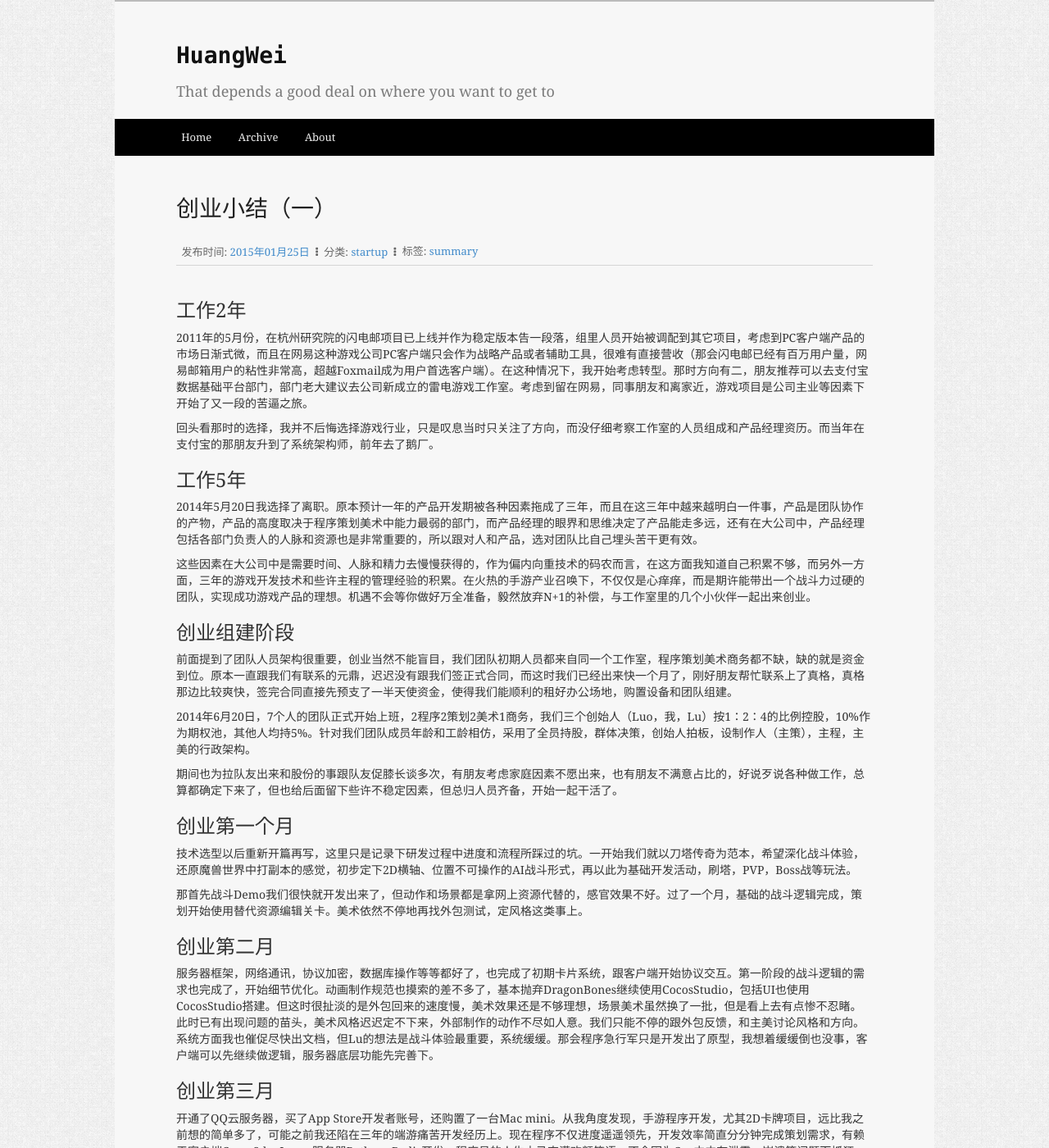
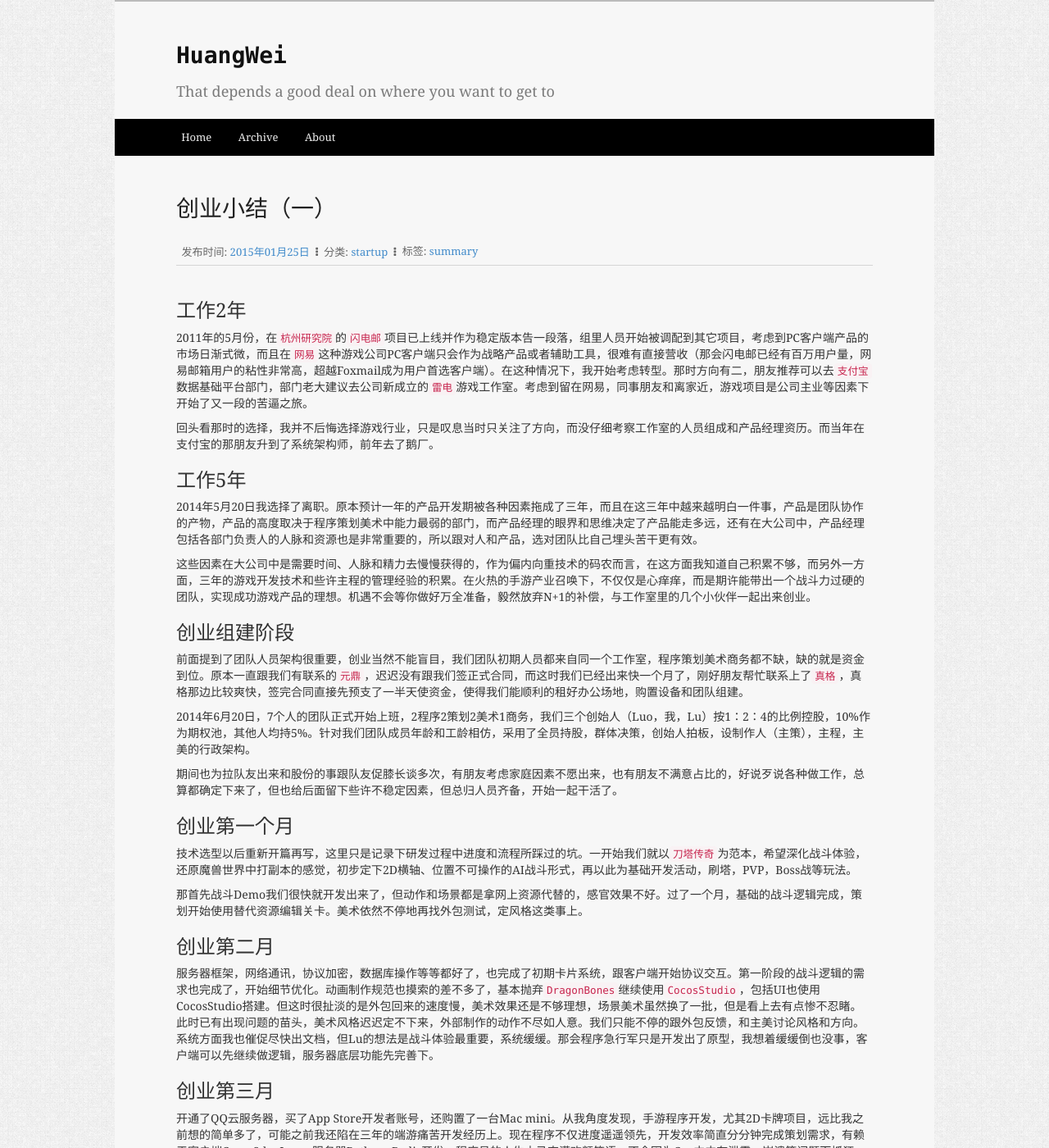
Before and after one commit to huangwei1024/huangwei1024.github.io, a Jekyll site: the page built from _posts/2015-01-25-startup1.md, in a window 1280 px wide and 1400 px high. Shown: the whole window at 82% size. Built offline with Jekyll 4.4.1, drawn with Linux system fonts in a browser that asks for light colours; Markdown is read by kramdown in place of the engine named in the settings; comment, search, counter and statistics services are not loaded; some of the changed text lies outside the part shown.

```diff
--- a/_posts/2015-01-25-startup1.md
+++ b/_posts/2015-01-25-startup1.md
@@ -7,7 +7,7 @@ tags:  summary
 
 ## 工作2年
 
-2011年的5月份，在杭州研究院的闪电邮项目已上线并作为稳定版本告一段落，组里人员开始被调配到其它项目，考虑到PC客户端产品的市场日渐式微，而且在网易这种游戏公司PC客户端只会作为战略产品或者辅助工具，很难有直接营收（那会闪电邮已经有百万用户量，网易邮箱用户的粘性非常高，超越Foxmail成为用户首选客户端）。在这种情况下，我开始考虑转型。那时方向有二，朋友推荐可以去支付宝数据基础平台部门，部门老大建议去公司新成立的雷电游戏工作室。考虑到留在网易，同事朋友和离家近，游戏项目是公司主业等因素下开始了又一段的苦逼之旅。
+2011年的5月份，在`杭州研究院`的`闪电邮`项目已上线并作为稳定版本告一段落，组里人员开始被调配到其它项目，考虑到PC客户端产品的市场日渐式微，而且在`网易`这种游戏公司PC客户端只会作为战略产品或者辅助工具，很难有直接营收（那会闪电邮已经有百万用户量，网易邮箱用户的粘性非常高，超越Foxmail成为用户首选客户端）。在这种情况下，我开始考虑转型。那时方向有二，朋友推荐可以去`支付宝`数据基础平台部门，部门老大建议去公司新成立的`雷电`游戏工作室。考虑到留在网易，同事朋友和离家近，游戏项目是公司主业等因素下开始了又一段的苦逼之旅。
 
 回头看那时的选择，我并不后悔选择游戏行业，只是叹息当时只关注了方向，而没仔细考察工作室的人员组成和产品经理资历。而当年在支付宝的那朋友升到了系统架构师，前年去了鹅厂。
 
@@ -21,7 +21,7 @@ tags:  summary
 
 ## 创业组建阶段
 
-前面提到了团队人员架构很重要，创业当然不能盲目，我们团队初期人员都来自同一个工作室，程序策划美术商务都不缺，缺的就是资金到位。原本一直跟我们有联系的元鼎，迟迟没有跟我们签正式合同，而这时我们已经出来快一个月了，刚好朋友帮忙联系上了真格，真格那边比较爽快，签完合同直接先预支了一半天使资金，使得我们能顺利的租好办公场地，购置设备和团队组建。
+前面提到了团队人员架构很重要，创业当然不能盲目，我们团队初期人员都来自同一个工作室，程序策划美术商务都不缺，缺的就是资金到位。原本一直跟我们有联系的`元鼎`，迟迟没有跟我们签正式合同，而这时我们已经出来快一个月了，刚好朋友帮忙联系上了`真格`，真格那边比较爽快，签完合同直接先预支了一半天使资金，使得我们能顺利的租好办公场地，购置设备和团队组建。
 
 2014年6月20日，7个人的团队正式开始上班，2程序2策划2美术1商务，我们三个创始人（Luo，我，Lu）按1：2：4的比例控股，10%作为期权池，其他人均持5%。针对我们团队成员年龄和工龄相仿，采用了全员持股，群体决策，创始人拍板，设制作人（主策），主程，主美的行政架构。
 
@@ -29,13 +29,13 @@ tags:  summary
 
 ## 创业第一个月
 
-技术选型以后重新开篇再写，这里只是记录下研发过程中进度和流程所踩过的坑。一开始我们就以刀塔传奇为范本，希望深化战斗体验，还原魔兽世界中打副本的感觉，初步定下2D横轴、位置不可操作的AI战斗形式，再以此为基础开发活动，刷塔，PVP，Boss战等玩法。
+技术选型以后重新开篇再写，这里只是记录下研发过程中进度和流程所踩过的坑。一开始我们就以`刀塔传奇`为范本，希望深化战斗体验，还原魔兽世界中打副本的感觉，初步定下2D横轴、位置不可操作的AI战斗形式，再以此为基础开发活动，刷塔，PVP，Boss战等玩法。
 
 那首先战斗Demo我们很快就开发出来了，但动作和场景都是拿网上资源代替的，感官效果不好。过了一个月，基础的战斗逻辑完成，策划开始使用替代资源编辑关卡。美术依然不停地再找外包测试，定风格这类事上。
 
 ## 创业第二月
 
-服务器框架，网络通讯，协议加密，数据库操作等等都好了，也完成了初期卡片系统，跟客户端开始协议交互。第一阶段的战斗逻辑的需求也完成了，开始细节优化。动画制作规范也摸索的差不多了，基本抛弃DragonBones继续使用CocosStudio，包括UI也使用CocosStudio搭建。但这时很扯淡的是外包回来的速度慢，美术效果还是不够理想，场景美术虽然换了一批，但是看上去有点惨不忍睹。此时已有出现问题的苗头，美术风格迟迟定不下来，外部制作的动作不尽如人意。我们只能不停的跟外包反馈，和主美讨论风格和方向。系统方面我也催促尽快出文档，但Lu的想法是战斗体验最重要，系统缓缓。那会程序急行军只是开发出了原型，我想着缓缓倒也没事，客户端可以先继续做逻辑，服务器底层功能先完善下。
+服务器框架，网络通讯，协议加密，数据库操作等等都好了，也完成了初期卡片系统，跟客户端开始协议交互。第一阶段的战斗逻辑的需求也完成了，开始细节优化。动画制作规范也摸索的差不多了，基本抛弃`DragonBones`继续使用`CocosStudio`，包括UI也使用CocosStudio搭建。但这时很扯淡的是外包回来的速度慢，美术效果还是不够理想，场景美术虽然换了一批，但是看上去有点惨不忍睹。此时已有出现问题的苗头，美术风格迟迟定不下来，外部制作的动作不尽如人意。我们只能不停的跟外包反馈，和主美讨论风格和方向。系统方面我也催促尽快出文档，但Lu的想法是战斗体验最重要，系统缓缓。那会程序急行军只是开发出了原型，我想着缓缓倒也没事，客户端可以先继续做逻辑，服务器底层功能先完善下。
 
 ## 创业第三月
 
@@ -45,4 +45,4 @@ Lu和Luo基本将精力都放在了外包把控上，但因为不是美术专业
 
 其次美术外包的事，还影响到关卡体验上的优化被拖后，不管啥问题，最后也都以没有资源或体现不出效果为由而搁置。系统文档严重落后，我跟Lu反应多次，但说来说去又会把问题指向外包上，导致在外包这事解决前，凡事都无解。后来这事越拖越久，我们都意识到不能再因为这事而拖延游戏开发进度，碰巧Lu的一个策划朋友刚辞职，然后就被Lu拉过来帮忙写系统文档。
 
-这个月是从创业以来，程序最闲的一个月，但也是很郁闷的一个月，团队中充斥着一种懒散和无奈的氛围，对于一个创业的小团队而言，这肯定不是件好事。期间我们也开始使用redmine来记录周报，每周开会总结上周进度和预估下周工作，但收效不明显，因为原本加入这个制度是为了控制开发进度，而进度瓶颈又在美术，美术工作质量又很难衡量尤其是我们非专业的来看，所以执行一段时间后不了了之。
+这个月是从创业以来，程序最闲的一个月，但也是很郁闷的一个月，团队中充斥着一种懒散和无奈的氛围，对于一个创业的小团队而言，这肯定不是件好事。期间我们也开始使用`redmine`来记录周报，每周开会总结上周进度和预估下周工作，但收效不明显，因为原本加入这个制度是为了控制开发进度，而进度瓶颈又在美术，美术工作质量又很难衡量尤其是我们非专业的来看，所以执行一段时间后不了了之。
```
